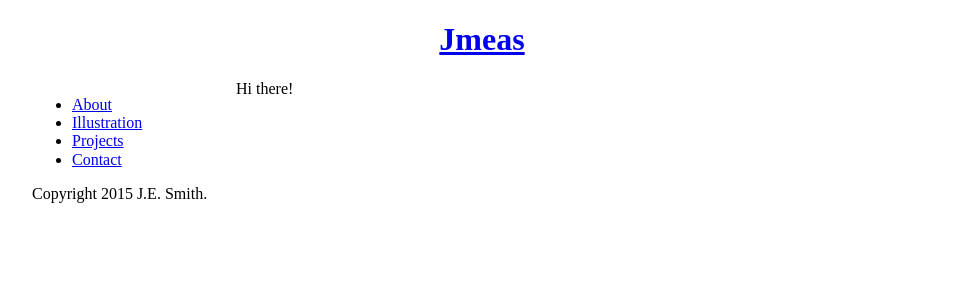
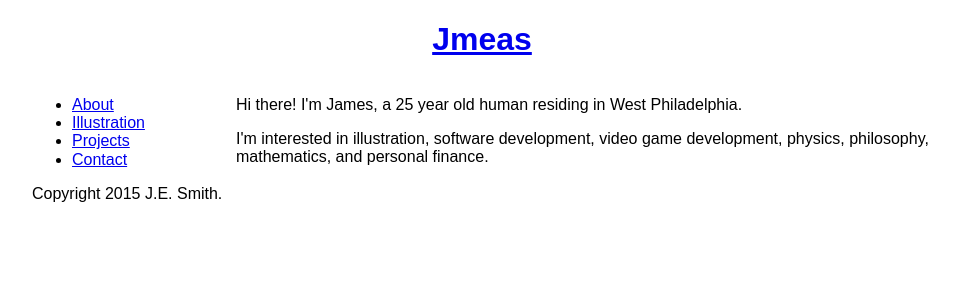
Before and after one commit to jamesplease/jamespls.com, a Jekyll site: the page built from index.html, in a window 1280 px wide. Shown: the top 300 px of the page, without its empty margins (158-1117 px from the left). Built offline with Jekyll 4.4.1, drawn with Linux system fonts in a browser that asks for light colours; nearby versions of some CDN libraries; Markdown is read by kramdown in place of the engine named in the settings.

Commit message:
Add Gulp and gulp stylus. Add text to homepage and contact page.
Resolves #10, #6

```diff
--- a/contact.html
+++ b/contact.html
@@ -4,4 +4,4 @@
 redirect_from: "/contact.html"
 ---
 
-My contact info will go here.
+Want to say hey? Shoot me a message at <a href="mailto:jellyes2@gmail.com">jellyes2@gmail.com</a>.
--- a/css/style.css
+++ b/css/style.css
@@ -1,27 +1,29 @@
 body {
   min-width: 960px;
 }
-
-header,
-.container,
+main {
+  width: 80%;
+}
+.container {
+  margin: 0 auto;
+  width: 900px;
+  display: flex;
+}
+html {
+  font-family: Arial, Helvetica, sans-serif;
+}
+header {
+  width: 900px;
+  margin: 0 auto;
+}
+header h1 {
+  text-align: center;
+}
+nav {
+  width: 20%;
+  margin-right: 30px;
+}
 footer {
   width: 900px;
   margin: 0 auto;
 }
-
-header h1 {
-  text-align: center;
-}
-
-.container {
-  display: flex;
-}
-
-nav {
-  width: 20%;
-  margin-right: 30px;
-}
-
-main {
-  width: 80%;
-}
--- /dev/null
+++ b/css/stylus/footer.styl
@@ -0,0 +1,3 @@
+footer
+  width 900px
+  margin 0 auto
--- /dev/null
+++ b/css/stylus/header.styl
@@ -0,0 +1,6 @@
+header
+  width 900px
+  margin 0 auto
+
+  h1
+    text-align center
--- /dev/null
+++ b/css/stylus/nav.styl
@@ -0,0 +1,3 @@
+nav
+  width 20%
+  margin-right 30px
--- /dev/null
+++ b/css/stylus/typography.styl
@@ -0,0 +1,2 @@
+html
+  font-family Arial, Helvetica, sans-serif
--- a/index.html
+++ b/index.html
@@ -2,4 +2,10 @@
 layout: default
 ---
 
-Hi there!
+<p>
+  Hi there! I'm James, a 25 year old human residing in West Philadelphia.
+</p>
+<p>
+  I'm interested in illustration, software development, video game development,
+  physics, philosophy, mathematics, and personal finance.
+</p>
```
Also changed, not shown: css/stylus/scaffolding.styl (added, +10 -0 lines), css/stylus/style.styl (added, +7 -0 lines), gulpfile.js (added, +14 -0 lines), package.json (added, +29 -0 lines), README.md (added), css/stylus/gallery.styl (added), css/stylus/projects.styl (added), 1 other file.
